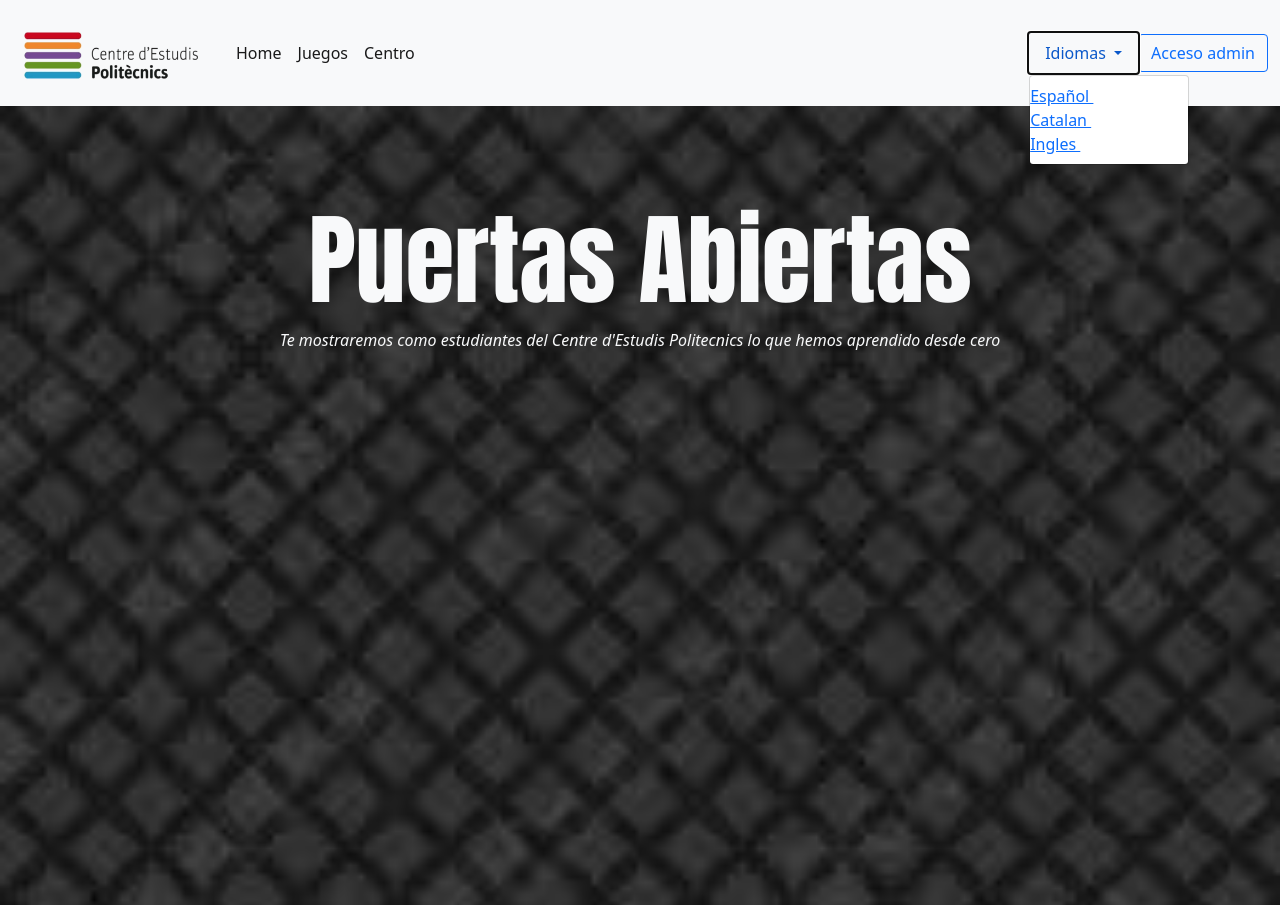
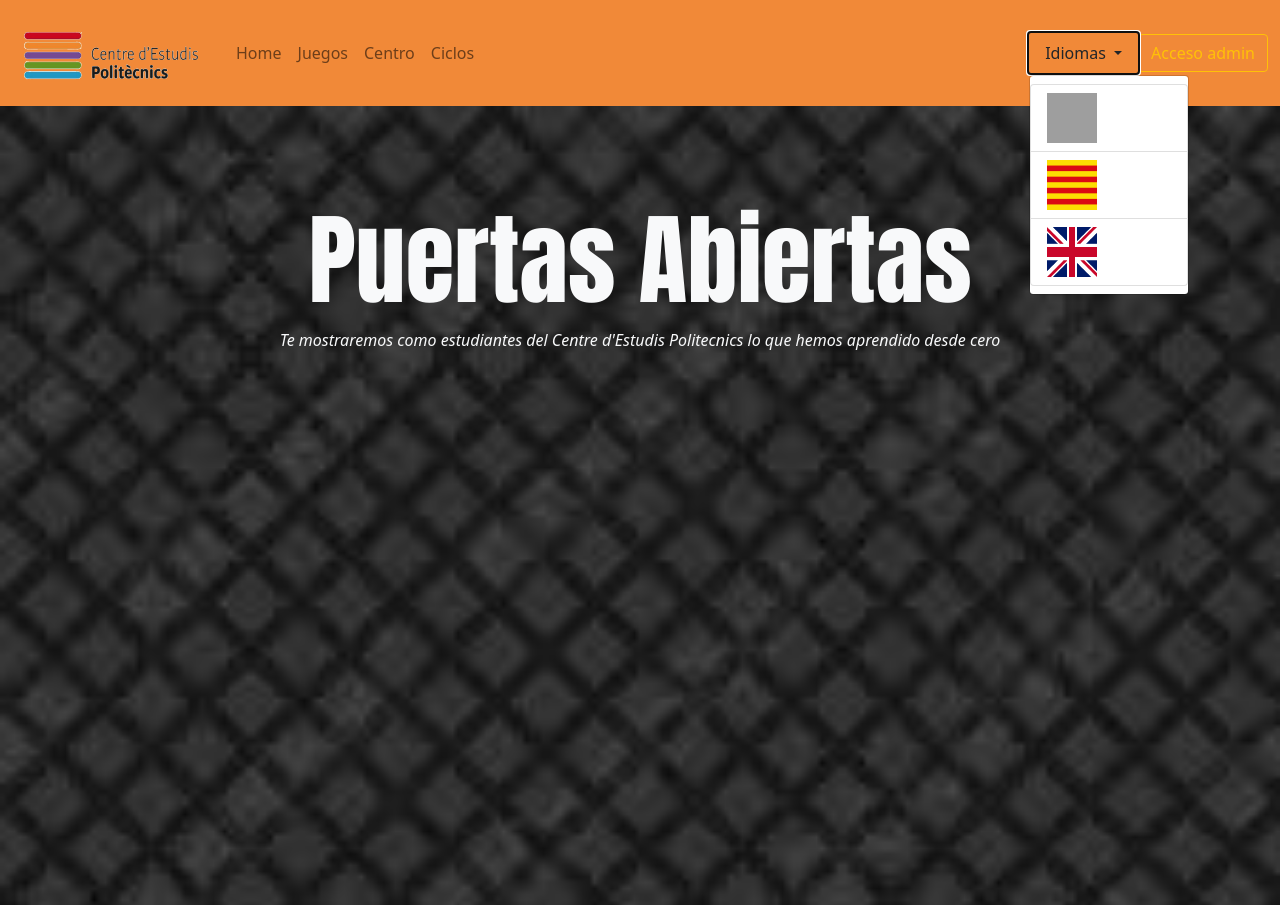
Before and after one commit to smarescat86/proyecto_abp_juego, a PHP site: page / in a window 1280 px wide, after a click on "Idiomas". Shown: the top 905 px of the page. Run offline with PHP 8.4, Linux system fonts and the light colour scheme; some libraries are stand-ins or nearby versions; grey boxes are pictures that could not be loaded.

Commit message:
actualizacion despues de juntar

```diff
--- a/index.php
+++ b/index.php
@@ -5,9 +5,9 @@
     <meta charset="UTF-8">
     <meta http-equiv="X-UA-Compatible" content="IE=edge">
     <meta name="viewport" content="width=device-width, initial-scale=1.0">
-    <title>ProyectoABP</title>
+    <title>proyecto_abp_juegoABP</title>
     <?php
-    include 'bootstrap/index.php';
+      include 'bootstrap/index.php';
     ?>
     <link rel="stylesheet" href="styles/estilos.css">
 
@@ -19,10 +19,10 @@
 
 <body>
 
-    <?php
-        include 'views/navBar.php';
-        include 'lang/esp.php';
-    ?>
+  <?php
+    include 'views/navBar.php';
+    include 'lang/esp.php';
+  ?>
 
  <!--Primer Scroll-->
     <div id="primerScroll" class="container-fluid vh-100">
@@ -41,7 +41,7 @@
 
         <div class="col">
                 <div class="contenedor">
-                    <img class="imagen-juego" src="/proyecto/media/sopa.png" alt="">
+                    <img class="imagen-juego" src="/proyecto_abp_juego/media/sopa.png" alt="">
                     <div class="medio">
                     <div class="texto">
                     <?php echo $lang["juegoUno"] ?> <br>
@@ -53,7 +53,7 @@
 
             <div class="col">
                 <div class="contenedor">
-                    <img class="imagen-juego" src="/proyecto/media/dynaman.png" alt="">
+                    <img class="imagen-juego" src="/proyecto_abp_juego/media/dynaman.png" alt="">
                     <div class="medio">
                     <div class="texto">
                     <?php echo $lang["juegoDos"] ?> <br>
@@ -65,7 +65,7 @@
 
             <div class="col">
                 <div class="contenedor">
-                    <img class="imagen-juego" src="/proyecto/media/memory.png" alt="">
+                    <img class="imagen-juego" src="/proyecto_abp_juego/media/memory.png" alt="">
                     <div class="medio">
                     <div class="texto">
                     <?php echo $lang["juegoTres"] ?> <br>
@@ -77,7 +77,7 @@
 
             <div class="col">
              <div class="contenedor">
-                    <img class="imagen-juego" src="/proyecto/media/trille.png" alt="">
+                    <img class="imagen-juego" src="/proyecto_abp_juego/media/trille.png" alt="">
                     <div class="medio">
                         <div class="texto">
                         <?php echo $lang["juegoCuatro"] ?> <br>
@@ -131,7 +131,7 @@
         <div class="row row-cols-lg-4 row-cols-md-2 row-cols-1">
 
             <div class="col text-center">
-                <img class="img-fluid" src="/proyecto/media/logo-informatica.png" alt="" srcset="" width="100px" height="100px">
+                <img class="img-fluid" src="/proyecto_abp_juego/media/logo-informatica.png" alt="" srcset="" width="100px" height="100px">
                 <h3 class="border-bottom">
                 <?php echo $lang["informatica"] ?>
                 </h3>
@@ -141,7 +141,7 @@
             </div>
 
             <div class="col text-center">
-                <img src="/proyecto/media/logo-marketing.png" alt="" srcset="" width="100px" height="100px">
+                <img src="/proyecto_abp_juego/media/logo-marketing.png" alt="" srcset="" width="100px" height="100px">
                 <h3 class="border-bottom">
                 <?php echo $lang["marketing"] ?>
                 </h3>
@@ -151,7 +151,7 @@
             </div>
 
             <div class="col text-center">
-                <img src="/proyecto/media/logo-turismo.png" alt="" srcset="" width="100px" height="100px">
+                <img src="/proyecto_abp_juego/media/logo-turismo.png" alt="" srcset="" width="100px" height="100px">
                 <h3 class="border-bottom">
                 <?php echo $lang["turismo"] ?>
                 </h3>
@@ -161,7 +161,7 @@
             </div>
 
             <div class="col text-center">
-                <img src="/proyecto/media/logo-administracion.png" alt="" srcset="" width="100px" height="100px">
+                <img src="/proyecto_abp_juego/media/logo-administracion.png" alt="" srcset="" width="100px" height="100px">
                 <h3 class="border-bottom">
                 <?php echo $lang["administracion"] ?>
                 </h3>
--- a/styles/css/estilos.css
+++ /dev/null
@@ -1,4 +0,0 @@
-body{
-    background: url(../../media/fondo.png) no-repeat center center fixed;
-    background-size: cover;
-}
--- a/styles/estilos.css
+++ b/styles/estilos.css
@@ -10,7 +10,7 @@ h1 {
 }
 
 #primerScroll {
-  background-image: url("/proyecto/media/fondo2.png");
+  background-image: url("/proyecto_abp_juego/media/fondo2.png");
   background-size: cover;
   background-attachment: fixed;
 }
@@ -42,17 +42,21 @@ h1 {
   opacity: 1;
   display: block;
   height: auto;
+  -webkit-transition: .5s ease;
   transition: .5s ease;
-  backface-visibility: hidden;
+  -webkit-backface-visibility: hidden;
+          backface-visibility: hidden;
 }
 
 .medio {
+  -webkit-transition: .5s ease;
   transition: .5s ease;
   opacity: 0;
   position: absolute;
   top: 50%;
   left: 50%;
-  transform: translate(-50%, -50%);
+  -webkit-transform: translate(-50%, -50%);
+          transform: translate(-50%, -50%);
   -ms-transform: translate(-50%, -50%);
   text-align: center;
 }
@@ -72,3 +76,4 @@ h1 {
   font-size: 16px;
   padding: 16px 32px;
 }
+/*# sourceMappingURL=estilos.css.map */
--- a/styles/estilos.min.css
+++ b/styles/estilos.min.css
@@ -1 +1 @@
-h1{font-family:'Anton', sans-serif;font-size:100px}.texto-home{position:absolute;top:60%;left:28%}#primerScroll{background-image:url("/proyecto/media/fondo2.png");background-size:cover;background-attachment:fixed}#segundoScroll{background-color:#bb7036}#cuartoScroll{background-color:#f18938}#titulo{top:25%}#menucito{opacity:0.1}.contenedor{position:relative}.imagen-juego{overflow:hidden;max-height:400px;width:100%;opacity:1;display:block;height:auto;transition:.5s ease;backface-visibility:hidden}.medio{transition:.5s ease;opacity:0;position:absolute;top:50%;left:50%;transform:translate(-50%, -50%);-ms-transform:translate(-50%, -50%);text-align:center}.contenedor:hover .imagen-juego{opacity:0.3}.contenedor:hover .medio{opacity:1}.texto{background-color:#b99274;border-radius:10px;color:white;font-size:16px;padding:16px 32px}
+h1{font-family:'Anton', sans-serif;font-size:100px}.texto-home{position:absolute;top:60%;left:28%}#primerScroll{background-image:url("/proyecto_abp_juego/media/fondo2.png");background-size:cover;background-attachment:fixed}#segundoScroll{background-color:#bb7036}#cuartoScroll{background-color:#f18938}#titulo{top:25%}#menucito{opacity:0.1}.contenedor{position:relative}.imagen-juego{overflow:hidden;max-height:400px;width:100%;opacity:1;display:block;height:auto;transition:.5s ease;backface-visibility:hidden}.medio{transition:.5s ease;opacity:0;position:absolute;top:50%;left:50%;transform:translate(-50%, -50%);-ms-transform:translate(-50%, -50%);text-align:center}.contenedor:hover .imagen-juego{opacity:0.3}.contenedor:hover .medio{opacity:1}.texto{background-color:#b99274;border-radius:10px;color:white;font-size:16px;padding:16px 32px}
--- a/styles/estilos.scss
+++ b/styles/estilos.scss
@@ -18,7 +18,7 @@ h1{
 }
 
 #primerScroll{
-    background-image: url('/proyecto/media/fondo2.png');
+    background-image: url('/proyecto_abp_juego/media/fondo2.png');
     background-size: cover;
     background-attachment: fixed;
 }
--- a/views/navBar.php
+++ b/views/navBar.php
@@ -1,4 +1,4 @@
-<nav class="navbar navbar-expand-lg navbar-light bg-light">
+<nav id="menu" class="navbar navbar-expand-lg navbar-light sticky-top " style="background-color: rgb(241, 137, 56);">
     <div class="container-fluid">
         <a class="navbar-brand" href="https://politecnics.barcelona/">
             <img src="./media/logo.png" alt="" width="200" height="80">
@@ -9,37 +9,41 @@
         <div class="collapse navbar-collapse" id="navbarSupportedContent">
             <ul class="navbar-nav me-auto mb-2 mb-lg-0">
                 <li class="nav-item">
-                    <a class="nav-link active" aria-current="page" href="#">Home</a>
+                    <a class="nav-link" aria-current="page" href="#primerScroll">Home</a>
                 </li>
                 <li class="nav-item">
-                    <a class="nav-link active" aria-current="page" href="#">Juegos</a>
+                    <a class="nav-link" aria-current="page" href="#segundoScroll">Juegos</a>
                 </li>
                 <li class="nav-item">
-                    <a class="nav-link active" aria-current="page" href="#">Centro</a>
+                    <a class="nav-link" aria-current="page" href="https://politecnics.barcelona/">Centro</a>
+                </li>
+                <li class="nav-item">
+                    <a class="nav-link" aria-current="page" href="https://politecnics.barcelona/wp-content/uploads/banner-tour-virtual.jpg"">Ciclos</a>
                 </li>
             </ul>
             <li class="nav-item dropdown d-flex">
-                <a class="nav-link dropdown-toggle" href="#" id="navbarDropdown" role="button" data-bs-toggle="dropdown" aria-expanded="false">
+                <a class="nav-link dropdown-toggle text-dark" href="#" id="navbarDropdown" role="button" data-bs-toggle="dropdown" aria-expanded="false">
                     Idiomas
                 </a>
-                <ul class="dropdown-menu" aria-labelledby="navbarDropdown">
-                    <li>
-                        <a href="">Español
-                            <img src="" alt="">
+                <ul class="dropdown-menu " aria-labelledby="navbarDropdown">
+                    <li class="list-group-item">
+                        <a href="indexes.php">
+                            <img src="/proyecto_abp_juego/media/espana.png" height="50px" width="50px" alt="">
                         </a>
                     </li>
-                    <li>
-                        <a href="">Catalan
-                        <img src="" alt="">
+                    <li class="list-group-item">
+                        <a href="indexcat.php">
+                        <img src="/proyecto_abp_juego/media/catalunya.png" height="50px" width="50px" alt="">
                         </a>
-                    </li><li>
-                        <a href="">Ingles
-                        <img src="" alt="">
+                    </li>
+                    <li class="list-group-item">
+                        <a href="indexen.php">
+                        <img src="/proyecto_abp_juego/media/inglaterra.png" height="50px" width="50px" alt="">
                         </a>
                     </li>
                 </ul>
             </li>
-            <button type="button" class="btn btn-outline-primary">Acceso admin</button>
+            <button type="button" class="btn btn-outline-warning">Acceso admin</button>
         </div>
     </div>
 </nav>
```
Also changed, not shown: 2 other files.
